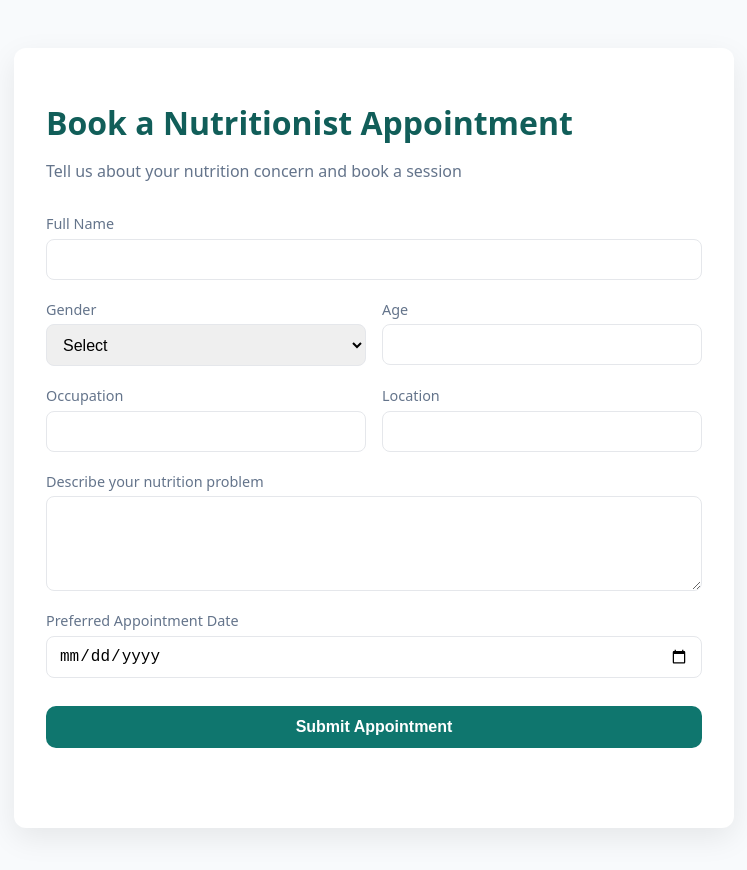
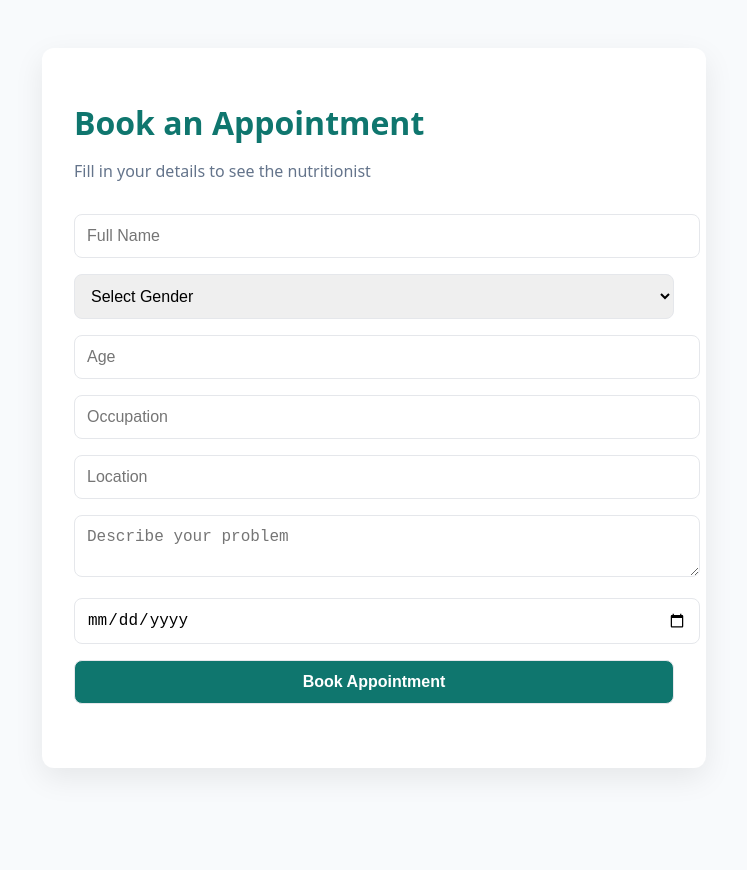
Before and after one commit to Abdub46/Nutritionist-Appoitment, a website: page public/index.html in a window 1280 px wide. Shown: the whole page, without its empty margins (266-1013 px from the left). After the commit the page ends 816 px from the top, so only its background shows below. Drawn offline with Linux system fonts and the light colour scheme.

Commit message:
Added login pge and other Update

```diff
--- a/public/dashboard.css
+++ b/public/dashboard.css
@@ -1,6 +1,3 @@
-/* dashboard.css */
-/* Clean, professional table for nutritionist dashboard */
-
 :root {
   --primary: #0f766e;
   --bg: #f8fafc;
@@ -30,6 +27,7 @@ body {
 h1 {
   margin-bottom: 0.25rem;
   color: var(--primary);
+  font-size: 2rem;
 }
 
 .subtitle {
@@ -59,22 +57,41 @@ tr:hover {
   background-color: var(--hover);
 }
 
+/* Notification badge */
+.notification-badge {
+  background: red;
+  color: white;
+  padding: 2px 6px;
+  border-radius: 12px;
+  font-size: 0.8rem;
+  margin-left: 10px;
+}
+
+/* Responsive for tables */
 @media (max-width: 768px) {
   .container {
     margin: 1.5rem;
     padding: 1.5rem;
   }
+
+  h1 {
+    font-size: 1.5rem;
+  }
+
   table, thead, tbody, th, td, tr {
     display: block;
   }
+
   th {
     display: none;
   }
+
   td {
     position: relative;
     padding-left: 50%;
     margin-bottom: 0.75rem;
   }
+
   td::before {
     content: attr(data-label);
     position: absolute;
--- a/public/index.html
+++ b/public/index.html
@@ -3,63 +3,31 @@
 <head>
   <meta charset="UTF-8" />
   <meta name="viewport" content="width=device-width, initial-scale=1.0" />
-  <title>Nutritionist Appointment</title>
+  <title>Nutrition Appointment</title>
   <link rel="stylesheet" href="styles.css" />
 </head>
 <body>
   <div class="container">
-    <h1>Book a Nutritionist Appointment</h1>
-    <p class="subtitle">Tell us about your nutrition concern and book a session</p>
-
+    <h1>Book an Appointment</h1>
+    <p class="subtitle">Fill in your details to see the nutritionist</p>
     <form id="appointmentForm">
-      <div class="form-group">
-        <label>Full Name</label>
-        <input type="text" name="name" required />
-      </div>
-
-      <div class="form-row">
-        <div class="form-group">
-          <label>Gender</label>
-          <select name="gender">
-            <option value="">Select</option>
-            <option value="Male">Male</option>
-            <option value="Female">Female</option>
-          </select>
-        </div>
-
-        <div class="form-group">
-          <label>Age</label>
-          <input type="number" name="age" min="1" required />
-        </div>
-      </div>
-
-      <div class="form-row">
-        <div class="form-group">
-          <label>Occupation</label>
-          <input type="text" name="occupation" />
-        </div>
-
-        <div class="form-group">
-          <label>Location</label>
-          <input type="text" name="location" />
-        </div>
-      </div>
-
-      <div class="form-group">
-        <label>Describe your nutrition problem</label>
-        <textarea name="problem_description" rows="4" required></textarea>
-      </div>
-
-      <div class="form-group">
-        <label>Preferred Appointment Date</label>
-        <input type="date" name="appointment_date" required />
-      </div>
-
-      <button type="submit">Submit Appointment</button>
+      <input type="text" id="name" placeholder="Full Name" required />
+      <select id="gender">
+        <option value="">Select Gender</option>
+        <option value="Male">Male</option>
+        <option value="Female">Female</option>
+        <option value="Other">Other</option>
+      </select>
+      <input type="number" id="age" placeholder="Age" required />
+      <input type="text" id="occupation" placeholder="Occupation" />
+      <input type="text" id="location" placeholder="Location" />
+      <textarea id="problem_description" placeholder="Describe your problem" required></textarea>
+      <input type="date" id="appointment_date" required />
+      <button type="submit">Book Appointment</button>
       <p id="message"></p>
     </form>
   </div>
 
-  <script src="app.js"></script>
+  <script src="appointment.js"></script>
 </body>
 </html>
--- a/public/styles.css
+++ b/public/styles.css
@@ -1,20 +1,11 @@
-/* styles.css */
-/* Clean, modern, medical-style UI */
-
 :root {
   --primary: #0f766e;
-  --primary-dark: #115e59;
   --bg: #f8fafc;
   --card: #ffffff;
   --text: #0f172a;
   --muted: #64748b;
-  --success: #16a34a;
-  --error: #dc2626;
   --border: #e5e7eb;
-}
-
-* {
-  box-sizing: border-box;
+  --hover: #f1f5f9;
 }
 
 body {
@@ -25,7 +16,7 @@ body {
 }
 
 .container {
-  max-width: 720px;
+  max-width: 600px;
   margin: 3rem auto;
   padding: 2rem;
   background: var(--card);
@@ -35,7 +26,8 @@ body {
 
 h1 {
   margin-bottom: 0.25rem;
-  color: var(--primary-dark);
+  color: var(--primary);
+  font-size: 2rem;
 }
 
 .subtitle {
@@ -43,90 +35,36 @@ h1 {
   color: var(--muted);
 }
 
-form {
-  display: flex;
-  flex-direction: column;
-  gap: 1.25rem;
-}
-
-.form-row {
-  display: grid;
-  grid-template-columns: repeat(2, 1fr);
-  gap: 1rem;
-}
-
-.form-group {
-  display: flex;
-  flex-direction: column;
-}
-
-label {
-  font-size: 0.9rem;
-  margin-bottom: 0.35rem;
-  color: var(--muted);
-}
-
-input,
-select,
-textarea {
-  padding: 0.65rem 0.75rem;
-  font-size: 1rem;
+input, select, textarea, button {
+  width: 100%;
+  padding: 0.75rem;
+  margin-bottom: 1rem;
   border-radius: 8px;
   border: 1px solid var(--border);
-  outline: none;
-}
-
-input:focus,
-select:focus,
-textarea:focus {
-  border-color: var(--primary);
-}
-
-textarea {
-  resize: vertical;
+  font-size: 1rem;
 }
 
 button {
-  margin-top: 0.5rem;
-  padding: 0.75rem;
-  font-size: 1rem;
-  font-weight: 600;
-  border: none;
-  border-radius: 10px;
   background: var(--primary);
   color: white;
+  font-weight: 600;
   cursor: pointer;
 }
 
 button:hover {
-  background: var(--primary-dark);
+  background: #115e59;
 }
 
-#message {
-  margin-top: 0.75rem;
-  font-size: 0.95rem;
-}
-
-#message.success {
-  color: var(--success);
-}
-
-#message.error {
-  color: var(--error);
-}
-
-#message.info {
-  color: var(--muted);
-}
-
-/* Responsive */
-@media (max-width: 600px) {
+@media (max-width: 480px) {
   .container {
     margin: 1.5rem;
     padding: 1.5rem;
   }
-
-  .form-row {
-    grid-template-columns: 1fr;
+  h1 {
+    font-size: 1.5rem;
+  }
+  input, select, textarea, button {
+    padding: 0.65rem;
+    font-size: 0.95rem;
   }
 }
```
Also changed, not shown: public/dashboard.html (+5 -7 lines), public/dashboard.js (+68 -9 lines), public/login.html (added, +24 -0 lines).
